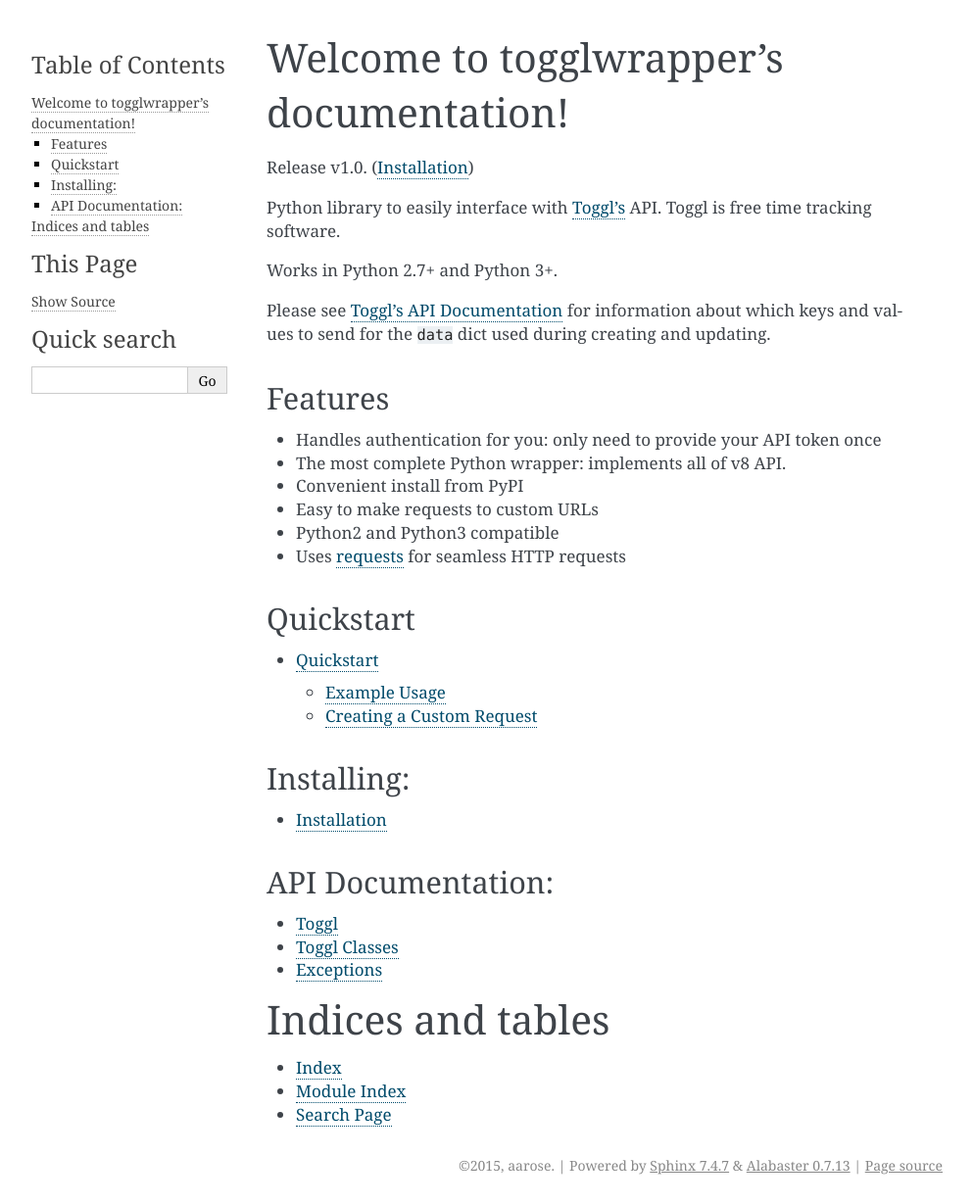
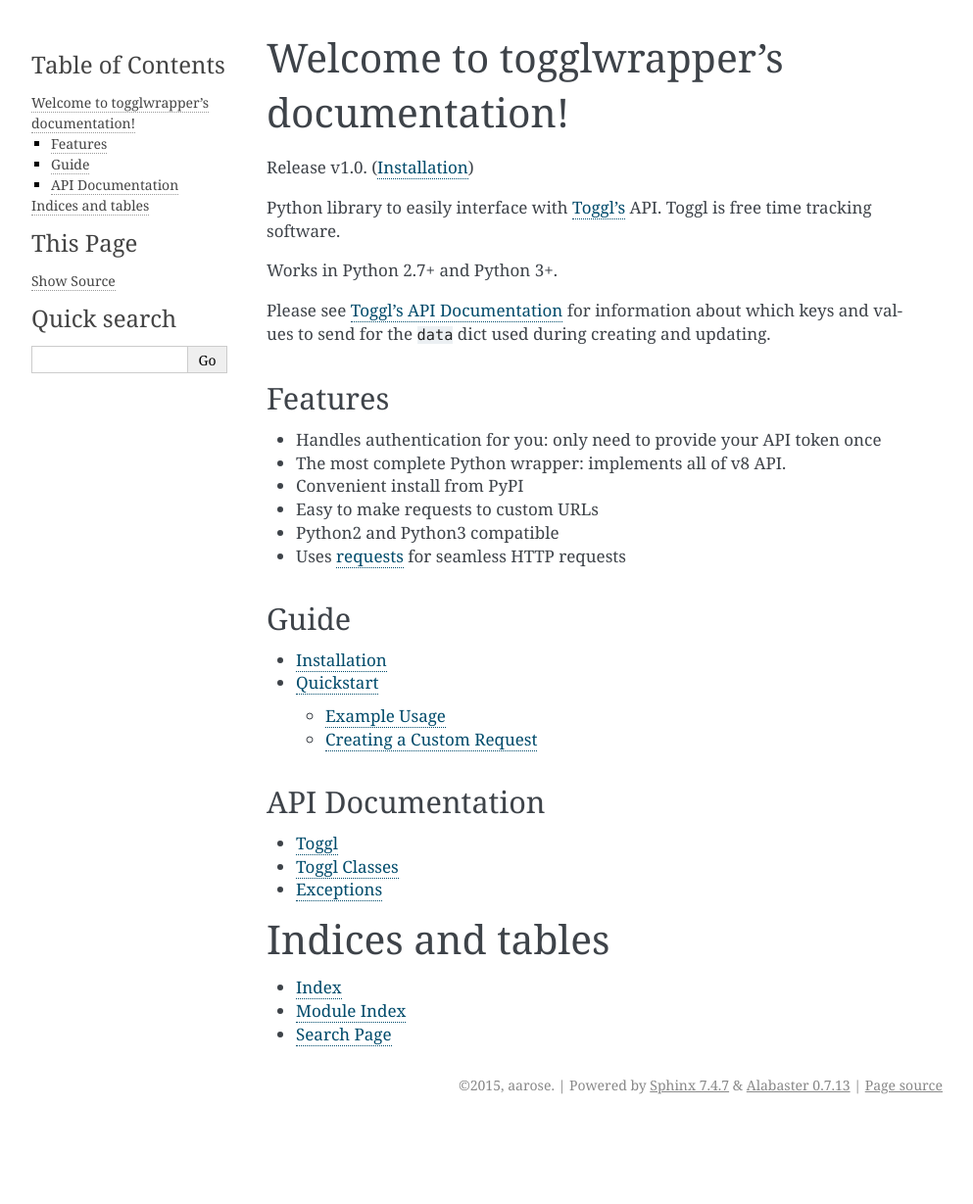
Before and after one commit to aarose/togglwrapper, a Sphinx documentation site: the page built from docs/source/index.rst, in a window 1280 px wide. Shown: the whole page at 98% size, without its empty margins (148-1141 px from the left). Built offline with Sphinx 7.4.7, drawn with Linux system fonts in a browser that asks for light colours; after the commit the page ends 1147 px from its top, so only the background shows below that.

Commit message:
Updated index

```diff
--- a/docs/source/index.rst
+++ b/docs/source/index.rst
@@ -25,31 +25,23 @@
 - Uses `requests <http://www.python-requests.org/en/latest/>`_ for seamless HTTP requests
 
 
-Quickstart
-----------
+Guide
+-----
 
 .. toctree::
   :maxdepth: 2
 
+  install
   quickstart
 
 
-Installing:
------------
+API Documentation
+-----------------
 
 .. toctree::
-  :maxdepth: 1
+  :maxdepth: 2
 
-  install
-
-
-API Documentation:
-------------------
-
-.. toctree::
-   :maxdepth: 2
-
-   api
+  api
 
 
 Indices and tables
```
